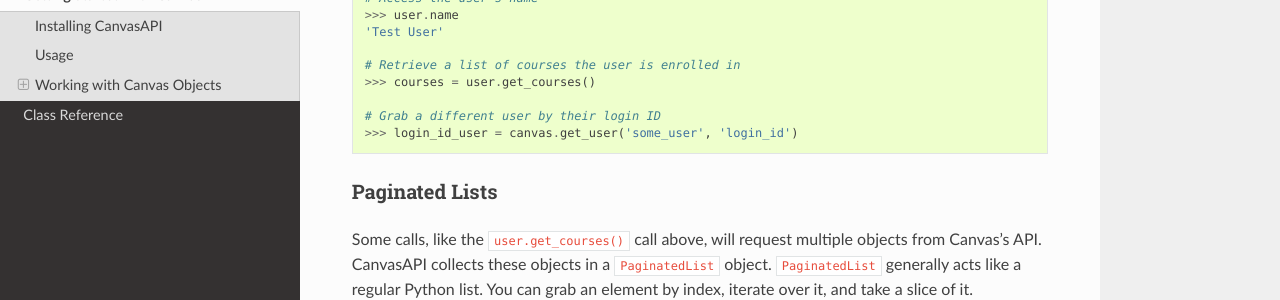
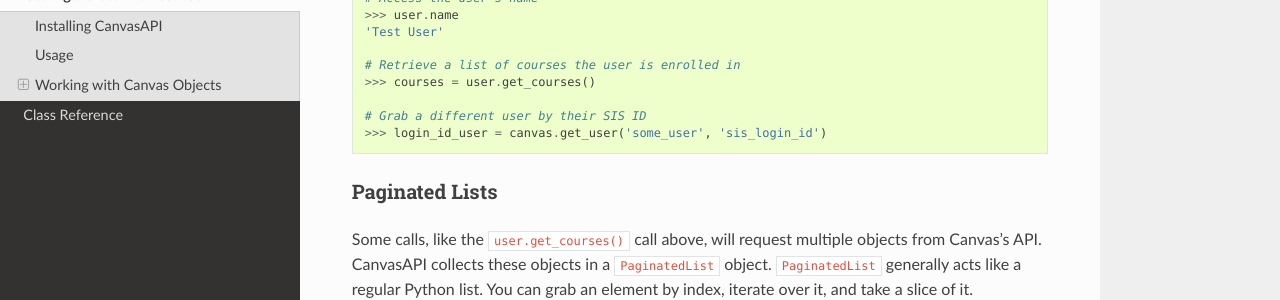
Before and after one commit to ucfopen/canvasapi, a Sphinx documentation site: the page built from docs/getting-started.rst, in a window 1280 px wide and 900 px high, scrolled down 1223 px. Shown: the part 151-451 px from the top of the window. Built offline with Sphinx 7.4.7 and the Read the Docs theme 2.0.0, drawn with Linux system fonts in a browser that asks for light colours.

Commit message:
Update references to login_id to sis_login_id

```diff
--- a/docs/getting-started.rst
+++ b/docs/getting-started.rst
@@ -67,8 +67,8 @@
     # Retrieve a list of courses the user is enrolled in
     >>> courses = user.get_courses()
 
-    # Grab a different user by their login ID
-    >>> login_id_user = canvas.get_user('some_user', 'login_id')
+    # Grab a different user by their SIS ID
+    >>> login_id_user = canvas.get_user('some_user', 'sis_login_id')
 
 Paginated Lists
 ~~~~~~~~~~~~~~~
```
Also changed, not shown: README.md (+2 -2 lines).
